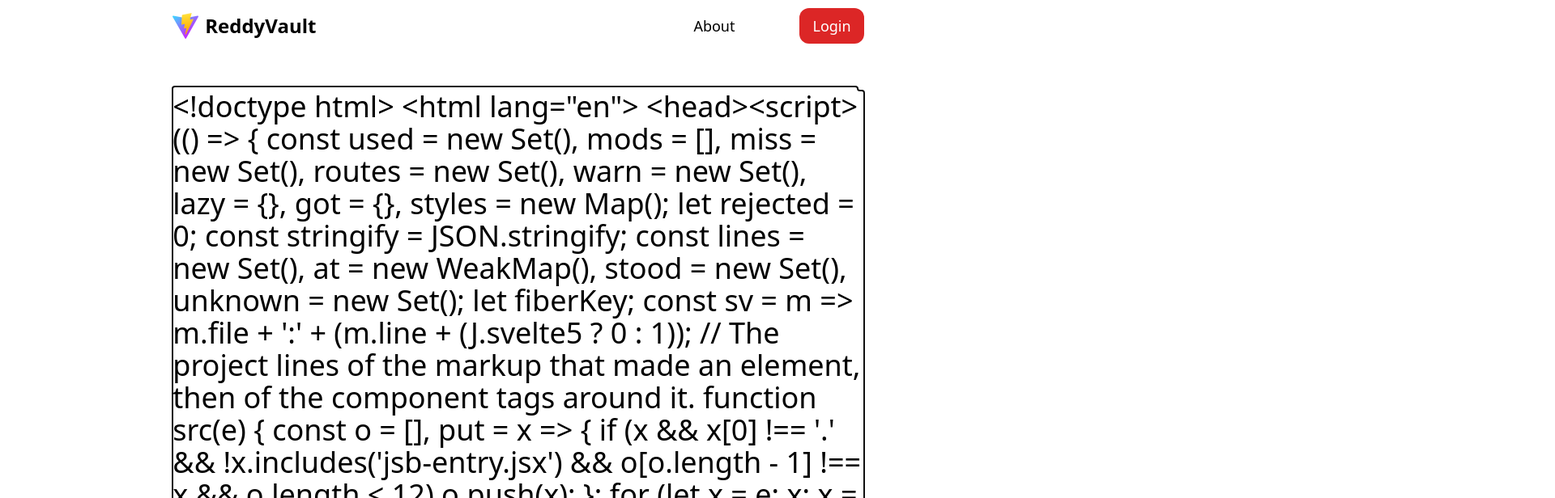
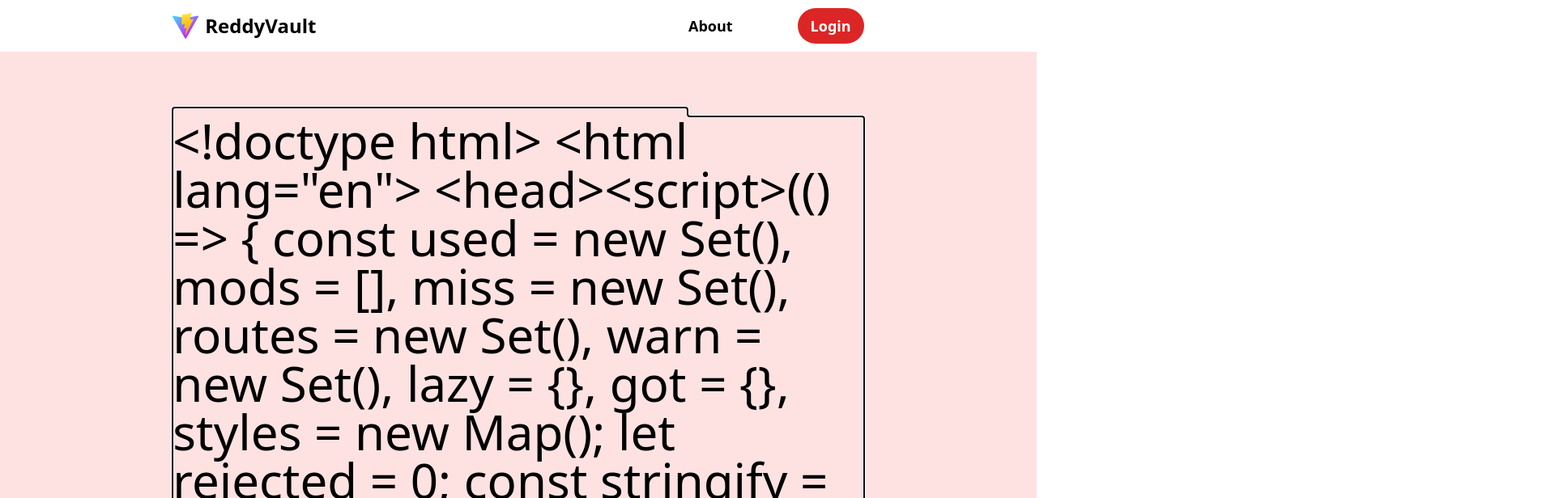
Before and after one commit to RedIsGaming/ReddyVault, a Svelte app in the folder web/: page / in a window 1280 px wide. Shown: the top 616 px of the page at 81% size, 1920 px wide, since content can reach past the window. Built offline with nearby package versions, Linux system fonts and the light colour scheme.

Commit message:
feat: Intro page created and also made responsive

```diff
--- a/web/src/App.svelte
+++ b/web/src/App.svelte
@@ -15,4 +15,4 @@
     {/each}
   </Router>
 </main>
-<Footer />
+<!--<Footer />-->
--- /dev/null
+++ b/web/src/lib/components/Intro.svelte
@@ -0,0 +1,36 @@
+<script lang="ts">
+  import type { Slogan } from "../../types";
+  import { Link, Router } from "svelte-navigator";
+  import { routes } from "../components/routing";
+
+  export let responder: string = "";
+
+  const slogan: Slogan = {
+    description: "Reddyvault is an Open Source Password Manager written in Rust and Svelte.",
+  };
+</script>
+
+<section class="reddy-section bg-red-100 dark:bg-red-900">
+  <article class="reddy-article">
+    <h1 class="reddy-h1">{responder}</h1>
+    <p class="my-5 md:my-10 text-black dark:text-white text-xl md:text-2xl">{slogan.description}</p>
+
+    <article class="grid auto-cols-auto sm:inline-block">
+      <Router>
+        {#each routes as route, index}
+          {#if index == 0}
+            <Link to={route.url}>
+              <button class="button">{route.name}</button>
+            </Link>
+            {:else}
+            <Link to={route.url} target={"_blank"}>
+              <button class="button button-uncta">
+                {route.name}
+              </button>
+            </Link>
+          {/if}
+        {/each}
+      </Router>
+    </article>
+  </article>
+</section>
--- a/web/src/lib/components/Navbar.svelte
+++ b/web/src/lib/components/Navbar.svelte
@@ -7,7 +7,7 @@
   export const reddyVault: string = "ReddyVault";
 </script>
 
-<header class="fixed inset-0">
+<header class="fixed top-0 inset-x-0">
   <nav class="h-16 flex justify-center">
     <ul class="flex items-center w-full lg:w-2/3 mx-3 lg:mx-0">
       <Router>
@@ -22,13 +22,13 @@
         <li class="w-full hidden justify-end items-center text-lg sm:flex">
           {#each routing.slice(1) as item, index}
             {#if index == routing.length - 2}
-              <Link to={item.url} class="ml-20 text-white">
-                <button class="bg-red-600 py-2 px-4 rounded-xl hover:bg-red-500 duration-300 ease-in-out">
+              <Link to={item.url} class="ml-20">
+                <button class="button py-2 px-4 text-lg">
                   {item.name}
                 </button>
               </Link>
               {:else}
-              <Link to={item.url} class="ml-20 text-black dark:text-white">
+              <Link to={item.url} class="ml-20 text-black dark:text-white font-semibold">
                 {item.name}
               </Link>
             {/if}
--- a/web/src/lib/components/routing.ts
+++ b/web/src/lib/components/routing.ts
@@ -21,4 +21,19 @@ export const routing: Routing[] = [
   },
 ];
 
+export const routes: Routing[] = [
+  {
+    url: "/",
+    name: "Check more"
+  },
+  {
+    url: "https://github.com/RedIsGaming/ReddyVault",
+    name: "Github"
+  },
+  {
+    url: "/login",
+    name: "Login"
+  },
+];
+
 export const localhost: string = "http://localhost:8080/";
--- a/web/src/lib/pages/Home.svelte
+++ b/web/src/lib/pages/Home.svelte
@@ -2,6 +2,7 @@
   import { onMount } from "svelte";
   import ky from "ky";
   import { localhost } from "../components/routing";
+  import Intro from "../components/Intro.svelte";
 
   let responder: string = "";
 
@@ -18,8 +19,4 @@
   });
 </script>
 
-<section class="reddy-section">
-  <article class="reddy-article">
-    <h1 class="reddy-h1">{responder}</h1>
-  </article>
-</section>
+<Intro responder={responder} />
--- a/web/src/tailwind.css
+++ b/web/src/tailwind.css
@@ -8,10 +8,19 @@
   }
 
   .reddy-article {
-    @apply w-full py-12 lg:w-2/3 mx-3 lg:mx-0;
+    @apply w-full py-10 md:py-20 lg:w-2/3 mx-3 lg:mx-0;
   }
 
   .reddy-h1 {
-    @apply text-4xl text-black dark:text-white;
+    @apply text-5xl md:text-6xl text-black dark:text-white;
+  }
+
+  .button {
+    @apply rounded-3xl duration-300 ease-in-out px-6 py-3 text-2xl sm:text-xl bg-red-600 hover:bg-red-500 text-white w-full
+    sm:w-auto font-semibold;
+  }
+
+  .button-uncta {
+    @apply sm:bg-gray-800 m-auto mt-3 sm:ml-6 sm:hover:bg-gray-700 bg-white hover:bg-white text-black sm:text-white;
   }
 }
--- a/web/src/types.ts
+++ b/web/src/types.ts
@@ -1,5 +1,9 @@
 export type Routing = {
   url: string,
   name: string,
-  component: Function,
+  component?: Function,
 };
+
+export type Slogan = {
+  description: string,
+}
```
Also changed, not shown: 1 other file (tests, documents, lock files or other folders).
